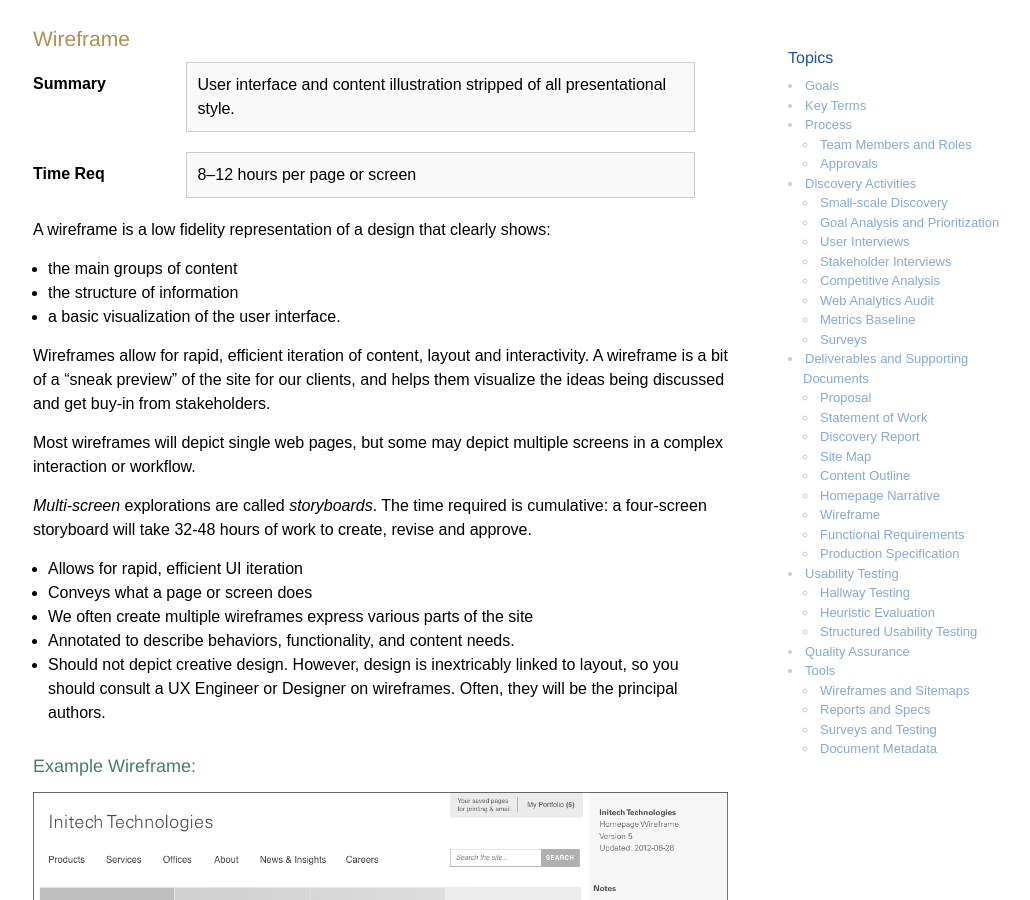
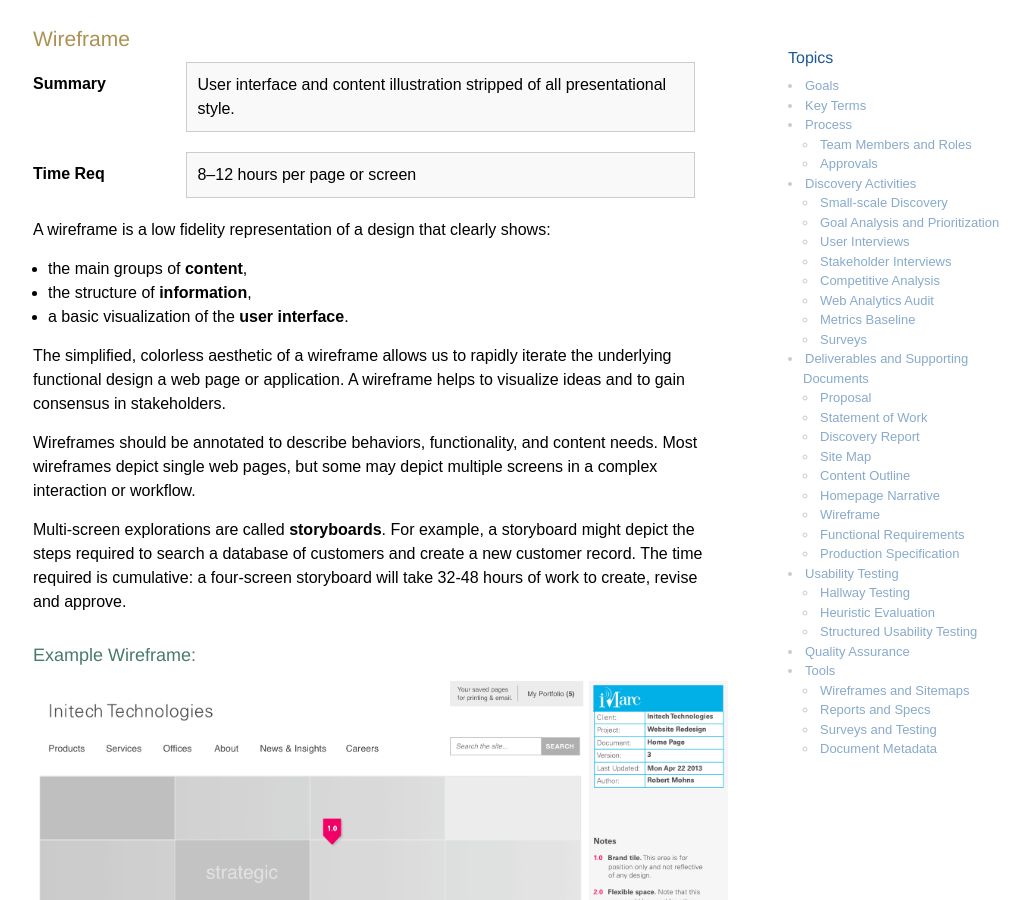
Before and after one commit to imarc/handbook, a Jekyll site: the page built from strategy.markdown, in a window 1280 px wide and 900 px high, scrolled down 12542 px. Shown: the whole window, without its empty margins (117-1147 px from the left). Built offline with Jekyll 4.4.1, drawn with Linux system fonts in a browser that asks for light colours; nearby versions of some CDN libraries.

Commit message:
Wireframe revisions, cleaned out unused graphics

```diff
--- a/strategy.markdown
+++ b/strategy.markdown
@@ -434,24 +434,18 @@ Time Req
 
 A wireframe is a low fidelity representation of a design that clearly shows:
 
-+ the main groups of content
-+ the structure of information
-+ a basic visualization of the user interface.
++ the main groups of **content**,
++ the structure of **information**,
++ a basic visualization of the **user interface**.
 
-Wireframes allow for rapid, efficient iteration of content, layout and interactivity. A wireframe is a bit of a “sneak preview” of the site for our clients, and helps them visualize the ideas being discussed and get buy-in from stakeholders.
+The simplified, colorless aesthetic of a wireframe allows us to rapidly iterate the underlying functional design a web page or application. A wireframe helps to visualize ideas and to gain consensus in stakeholders.
 
-Most wireframes will depict single web pages, but some may depict multiple screens in a complex interaction or workflow.
+Wireframes should be annotated to describe behaviors, functionality, and content needs. Most wireframes depict single web pages, but some may depict multiple screens in a complex interaction or workflow.
 
-*Multi-screen* explorations are called *storyboards*. The time required is cumulative: a four-screen storyboard will take 32-48 hours of work to create, revise and approve.
-
-+ Allows for rapid, efficient UI iteration
-+ Conveys what a page or screen does
-+ We often create multiple wireframes express various parts of the site
-+ Annotated to describe behaviors, functionality, and content needs.
-+ Should not depict creative design. However, design is inextricably linked to layout, so you should consult a UX Engineer or Designer on wireframes. Often, they will be the principal authors.
+Multi-screen explorations are called **storyboards**. For example, a storyboard might depict the steps required to search a database of customers and create a new customer record. The time required is cumulative: a four-screen storyboard will take 32-48 hours of work to create, revise and approve.
 
 #### Example Wireframe:
-![Example of Wireframe](img/strategy/wireframe.png)
+![Example of Wireframe](img/strategy/wireframe-110.png)
 
 
 
```
Also changed, not shown: img/strategy/wireframe-110.png (added), img/strategy/wireframe.png (deleted), img/strategy/wireframe_meta.png (deleted), img/strategy/wireframe_reference.png (deleted).
